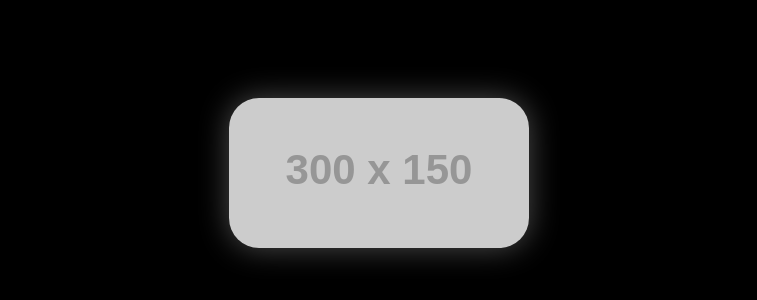
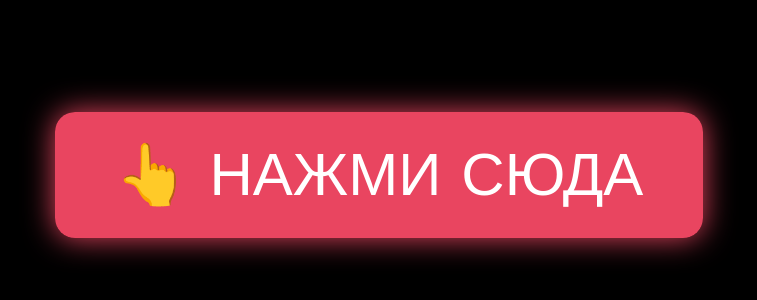
Before and after one commit to morkirowka/Ito-tobi, a plain HTML site: page index.html in a window 1280 px wide. Shown: the part 226-526 px from the top of the page, without its empty margins (261-1018 px from the left). Drawn offline with Linux system fonts and the light colour scheme; placeholder pictures from the web are drawn by us.

Commit message:
Update index.html

```diff
--- a/index.html
+++ b/index.html
@@ -16,24 +16,24 @@
             height: 100vh;
             font-family: Arial Black, sans-serif;
             overflow: hidden;
-            transition: background 0.05s;
         }
-
         .btn {
             display: inline-block;
             cursor: pointer;
             transition: 0.3s;
             z-index: 10;
         }
-        .btn img {
-            width: 300px;
-            border-radius: 30px;
-            box-shadow: 0 0 30px rgba(255,255,255,0.3);
+        .btn span {
+            font-size: 60px;
+            color: #fff;
+            background: #e94560;
+            padding: 30px 60px;
+            border-radius: 20px;
+            box-shadow: 0 0 30px #e94560;
         }
         .btn:hover {
             transform: scale(1.1);
         }
-
         .scare-text {
             display: none;
             font-size: 120px;
@@ -50,7 +50,6 @@
             0% { transform: scale(1); }
             100% { transform: scale(1.1); }
         }
-
         .flash {
             position: fixed;
             top: 0;
@@ -62,17 +61,16 @@
             display: none;
             pointer-events: none;
         }
-
         @media (max-width: 600px) {
             .scare-text { font-size: 60px; }
-            .btn img { width: 200px; }
+            .btn span { font-size: 30px; padding: 20px 30px; }
         }
     </style>
 </head>
 <body>
 
     <div class="btn" id="clickBtn">
-        <img src="https://via.placeholder.com/300x150/333/fff?text=НАЖМИ+СЮДА" alt="Нажми сюда">
+        <span>👆 НАЖМИ СЮДА</span>
     </div>
 
     <div class="scare-text" id="scareText">
@@ -87,13 +85,11 @@
         const flashLayer = document.getElementById('flashLayer');
 
         btn.addEventListener('click', function() {
-
-            const audio = new Audio('https://www.myinstants.com/media/sounds/wilhelm-scream.mp3');
+            const audio = new Audio('https://www.myinstants.com/media/sounds/scream-sound-effect.mp3');
             audio.volume = 1;
             audio.play();
 
             btn.style.display = 'none';
-
             scareText.style.display = 'block';
 
             flashLayer.style.display = 'block';
@@ -114,9 +110,7 @@
             setTimeout(() => {
                 audio.play().catch(() => {});
             }, 100);
-
         });
     </script>
-
 </body>
 </html>
```
